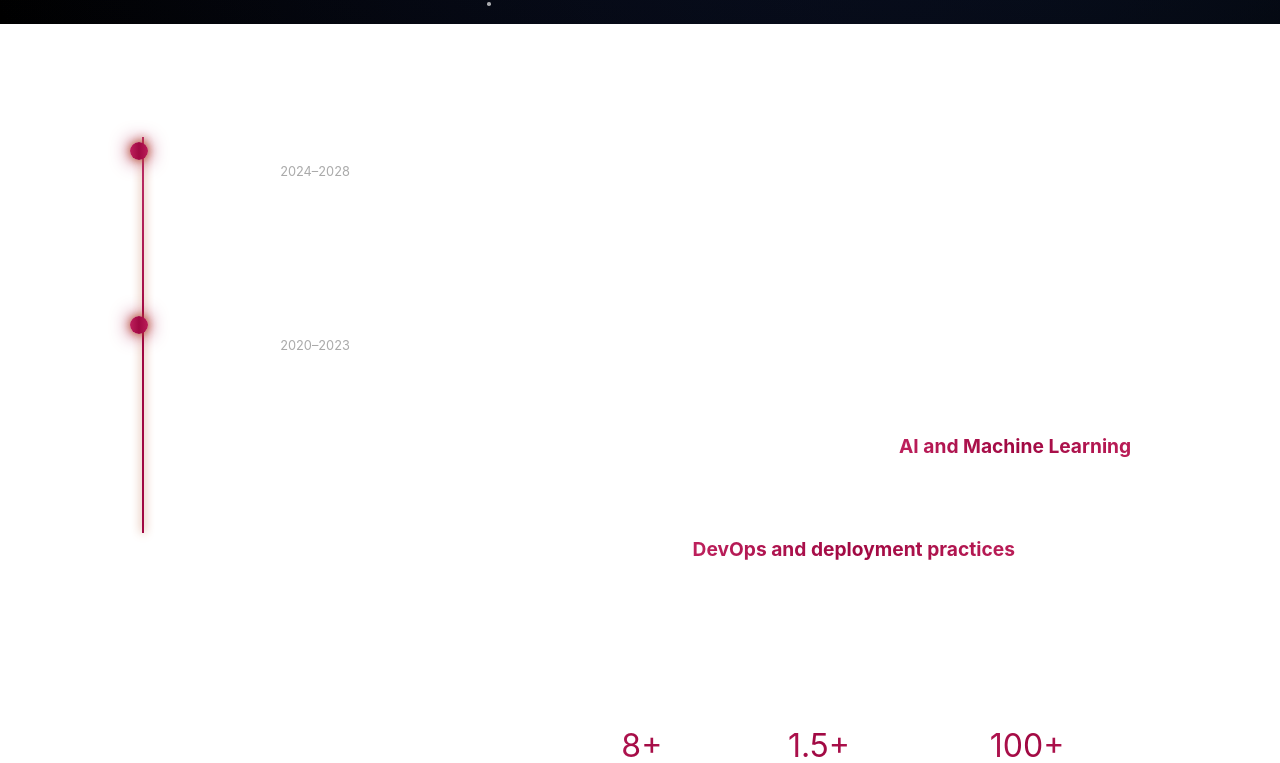
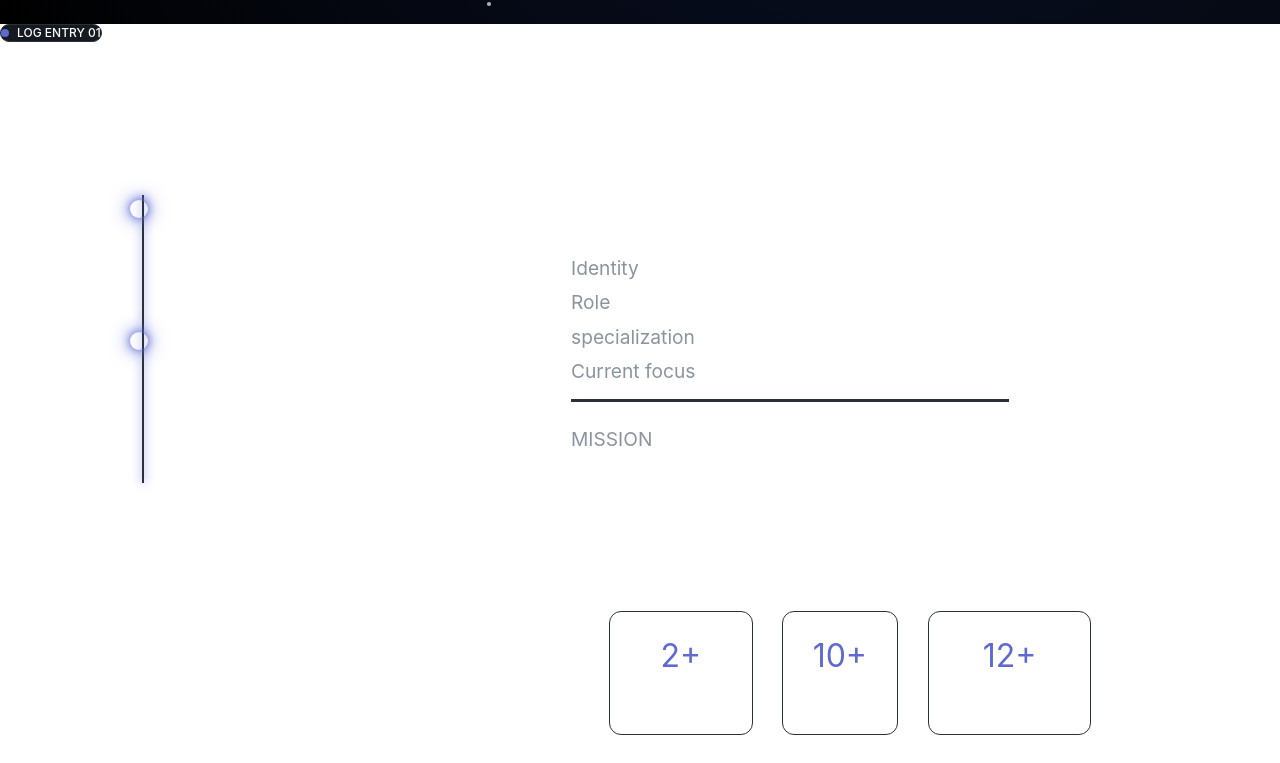
Before and after one commit to Upanshi-Mittal/Portfolio, a React (Vite) app: page / in a window 1280 px wide. Shown: the part 776-1539 px from the top of the page. Built offline with nearby package versions, Linux system fonts and the light colour scheme.

Commit message:
redesign about section

```diff
--- a/src/App.css
+++ b/src/App.css
@@ -15,7 +15,6 @@
   display: flex;
   flex-direction: column;
   justify-content: center; /* vertical centering */
-  text-align: center;
   z-index:1;
   width: 100% !important;
 
--- a/src/components/about/about.css
+++ b/src/components/about/about.css
@@ -12,26 +12,30 @@
   padding: 0px 0px;
    display: flex;
    flex-direction: column;
-align-items: center;
 min-width: 100%;
-margin:0 !important;
+gap:20px;
 }
+
 
 .about-title {
   font-size: 3rem;
   min-width: 100%;
   margin-bottom: 60px;
   text-align: center;
-  justify-content: center;
+  font-size: clamp(4rem, 7vw, 6rem);
+font-weight: 300;
+letter-spacing: -2px;
 }
 
+.about-title h1 {
+    margin: 0;
+}
 .about-wrapper {
   display: flex;
   gap: 100px;
   justify-content: center;
-  max-width: 100%;
-    width: 100%;
-    flex-wrap: wrap;
+  width: 100%;
+  lex-wrap: wrap;
 }
 
 .timeline {
@@ -46,8 +50,8 @@ margin:0 !important;
   top: 0;
   bottom:0;
   width: 2px;
-  background: var(--grad-soft);
-  box-shadow: 0 0 10px var(--glow);
+  background: var(--border);
+  box-shadow: 0 0 10px var(--accent-blue);
 }
 
 .timeline-item {
@@ -62,12 +66,14 @@ margin:0 !important;
   top: 5px;
   width: 18px;
   height: 18px;
-  background: var(--grad);
+  background: transparent;
   border-radius: 50%;
-  box-shadow: 0 0 10px #b7582c, 0 0 20px #a00842;
+  box-shadow: 0 0 10px var(--accent-blue), 0 0 20px var(--accent-blue);
+  border-color: 1px solid var(--accent-blue);
 }
 
 .card {
+
   background: rgba(255, 255, 255, 0.05);
   backdrop-filter: blur(5px);
   padding: 20px;
@@ -76,18 +82,19 @@ margin:0 !important;
   transition: 0.3s ease;
   height:fit-content;
   width:auto;
-  max-width: 280px;
+  max-width: 480px;
+  justify-content: center;
+
 }
 
 .card:hover {
   transform: translateY(-5px);
-  border-color: var(--glowr);
+  border-color: var(--accent-blue);
   box-shadow: 0 0 15px rgba(65,142,159,0.3);
 }
 
 .year {
   font-size: 0.8rem;
-  color: #aaa;
 }
 
 .about-text {
@@ -98,6 +105,9 @@ margin:0 !important;
   font-size: 1.2rem;
   color: #bbb;
   line-height: 1.8;
+  text-align:center;
+  align-content: center;
+  justify-content:center
 }
 
 .about-text strong {
@@ -118,24 +128,27 @@ margin:0 !important;
 
 .stat-card {
   padding: 15px 20px;
-  background: rgba(255,255,255,0.05);
   backdrop-filter: blur(5px);
   border-radius: 12px;
   text-align: center;
-  border: 1px solid rgba(255,255,255,0.1);
+  border: 1px solid var(--border);
   transition: 0.3s ease;
 }
 
 .stat-card:hover {
   transform: scale(1.05);
-  border: 1px solid #b7582c;;
+  border: 1px solid var(--accent-blue);;
   box-shadow: 0 0 15px rgba(183, 88, 44, 0.4);
 }
 
 .stat-card h2 {
   font-size: 2rem;
-  background: var(--grad);
+  background: var(--accent-blue);
   -webkit-background-clip: text;
   -webkit-text-fill-color: transparent;
 
 }
+
+.label{
+  color:var(--secondary-text);
+}
--- a/src/components/about/about.jsx
+++ b/src/components/about/about.jsx
@@ -3,9 +3,17 @@ import "./about.css";
 function About() {
     return (
         <div className="about" id="about">
-            <h1 className="about-title">
-                <div>About Me</div>
-                <hr /></h1>
+            <div className="inline-flex items-center rounded-full border border-[#2B3139] bg-[#151A21] px-4 py-1.5 gap-2 mb-[300px] self-start">
+                <span className=" h-2 w-2 rounded-full bg-[#5E6AD2]" />
+
+                <span className="text-xs font-medium uppercase tracking-normal text-[#8B949E]">
+                    Log Entry 01
+                </span>
+            </div>
+            <div className="about-title mt-[300px]">
+                <h1><ul>About</ul></h1>
+
+            </div>
 
             <div className="about-wrapper">
 
@@ -14,50 +22,65 @@ function About() {
 
                     <div className="timeline-item">
                         <div className="dot"></div>
-                        <div className="card">
-                            <span className="year">2024–2028</span>
-                            <h3>B.Tech in Computer Science</h3>
-                            <p>JIIT Noida</p>
-                        </div>
+                        <span className="year text-[var(--accent-blue)]">2024–2028 • IN PROGRESS</span>
+                        <h3>B.Tech in Computer Science</h3>
+                        <p>JIIT Noida</p>
                     </div>
 
                     <div className="timeline-item">
                         <div className="dot"></div>
-                        <div className="card">
-                            <span className="year">2020–2023</span>
-                            <h3>Secondary School and High School</h3>
-                            <p>Jaypee Vidya Mandir, Chirchitta, Bulandshahr</p>
-                        </div>
+                        <span className="year">2020–2023</span>
+                        <h3>Secondary School and High School</h3>
+                        <p>Jaypee Vidya Mandir, Chirchitta, Bulandshahr</p>
                     </div>
                 </div>
 
                 <div className="about-text">
-                    <p>
-                        I’m Upanshi Mittal, a developer focused on building reliable and scalable web applications. I enjoy working on systems where structure, performance, and clean architecture actually matter.
-                    </p>
-
-                    <p>
-                        My approach is to understand problems deeply and design solutions that are both efficient and maintainable. I’m particularly interested in backend development and how different components of a system interact with each other.
-                    </p>
-
-                    <p>
-                        Alongside this, I’m actively exploring <strong>AI and Machine Learning</strong>, aiming to integrate intelligent features into real-world applications and build systems that go beyond static functionality.
-                        I’m also expanding into <strong>DevOps and deployment practices</strong> to understand how applications perform in production and how to make them robust, scalable, and efficient.
-                    </p>
+                    <div className="card">
+                        <div className="uppercase mb-8 ">System profile</div>
+                        <div className="flex justify-between ">
+                            <span className="label">Identity</span>
+                            <span className="log">Upanshi Mittal</span>
+                        </div>
+                        <div className="flex justify-between ">
+                            <span className="label">Role</span>
+                            <span className="log">Full-stack + AI engineer</span>
+                        </div>
+                        <div className="flex justify-between ">
+                            <span className="label">specialization</span>
+                            <span className="log">ML.Backend. DevOps</span>
+                        </div>
+                        <div className="flex justify-between ">
+                            <span className="label">Current focus</span>
+                            <span className="log">AI Infrastructure</span>
+                        </div>
+                        <hr style={{margin:"10px 0 0 0 "}}/>
+                        <div>
+                            <span
+  className="block text-left uppercase label"
+  style={{ margin: "20px 0 0 0" }}
+>Mission</span>
+                            <div className="block text-left">Build software that is reliable,intelligent, and production-ready</div>
+                        </div>
+                    </div>
                     <div className="stats">
                         <div className="stat-card">
-                            <h2>8+</h2>
+                            <h2>2+</h2>
+                            <p>Experience</p>
+                        </div>
+                        <div className="stat-card">
+                            <h2>10+</h2>
                             <p>Projects</p>
                         </div>
 
                         <div className="stat-card">
-                            <h2>1.5+</h2>
-                            <p>Years Learning</p>
+                            <h2>12+</h2>
+                            <p>Technologies</p>
                         </div>
 
                         <div className="stat-card">
                             <h2>100+</h2>
-                            <p>DSA Questions</p>
+                            <p>Algorithms</p>
                         </div>
                     </div>
                 </div>
```
